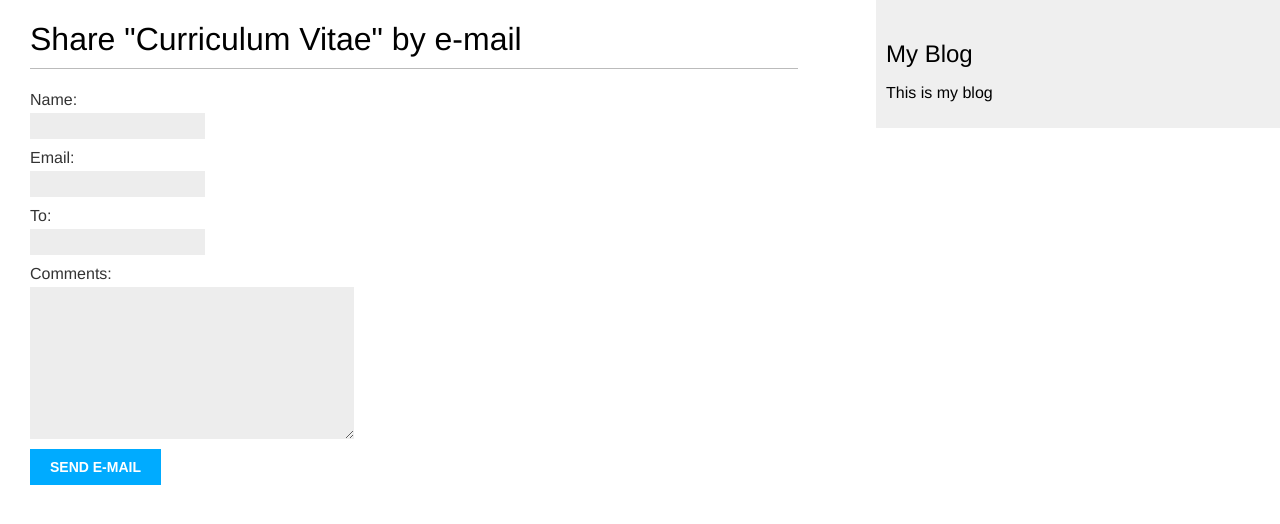
After one commit to developerayyo/django-blog, a Django app: page /blog/5/share/ in a window 1280 px wide. The commit adds this page. Shown: the top 524 px of the page. Run offline with Django 3.2, Linux system fonts and the light colour scheme; data comes from the database, SQL or seed files in the repository.

Commit message:
added share post functionality

```diff
--- a/blog/templates/blog/post/detail.html
+++ b/blog/templates/blog/post/detail.html
@@ -4,4 +4,7 @@
     <h1>{{ post.title }}</h1>
     <p class="date">Published {{ post.publish }} by {{ post.author }}</p>
     {{ post.body|linebreaks }}
+    <a href="{% url "blog:post_share" post.id %}">
+        Share this Post
+    </a>
 {% endblock %}
--- /dev/null
+++ b/blog/templates/blog/post/share.html
@@ -0,0 +1,19 @@
+{% extends "blog/base.html" %}
+{% block title %}
+Share a post
+{% endblock %}
+{% block content %}
+    {% if sent %}
+        <h1>E-mail sent successfully</h1>
+        <p>
+            "{{ post.title }}" was successfully sent to {{ form.cleaned_data.to }}
+        </p>
+    {% else %}
+        <h1>Share "{{ post.title }}" by e-mail</h1>
+        <form method="post">
+            {{ form.as_p }}
+            {% csrf_token %}
+        <input type="submit" value="Send e-mail">
+        </form>
+    {% endif %}
+{% endblock %}
--- a/blog/urls.py
+++ b/blog/urls.py
@@ -9,4 +9,5 @@ urlpatterns = [
     path('<int:year>/<int:month>/<int:day>/<slug:post>/',
          views.post_detail,
          name='post_detail'),
+    path('<int:post_id>/share/', views.post_share, name='post_share'),
 ]
--- a/blog/views.py
+++ b/blog/views.py
@@ -3,6 +3,7 @@ from .models import Post
 from django.core.paginator import Paginator, EmptyPage, PageNotAnInteger
 from django.views.generic import ListView
 from .forms import EmailPostForm
+from django.core.mail import send_mail
 
 
 # Create your views here.
@@ -41,3 +42,29 @@ class PostListView(ListView):
     context_object_name = 'posts'
     paginate_by = 3
     template_name = 'blog/post/list.html'
+
+
+def post_share(request, post_id):
+    # retrieve post by id
+    post = get_object_or_404(Post, id=post_id, status='published')
+    sent =False
+    if request.method == 'POST':
+        # form was submitted
+        form = EmailPostForm(request.POST)
+        if form.is_valid():
+            # form fields pass validation
+            cd = form.cleaned_data
+            # send email
+            post_url = request.build_absolute_uri(
+                post.get_absolute_url())
+            subject = f"{cd['name']} recommend you read "\
+                      f"{post.title}"
+            message = f"Read {post.title} at {post_url}\n\n" \
+                      f"{cd['name']}\'s comments: {cd['comments']}"
+            send_mail(subject, message, 'admin@example.com', [cd['to']])
+            sent = True
+    else:
+        form = EmailPostForm()
+    return render(request, 'blog/post/share.html', {'post': post,
+                                                    'form': form,
+                                                    'sent': sent})
```
Also changed, not shown: mysite/settings.py (+7 -0 lines).
